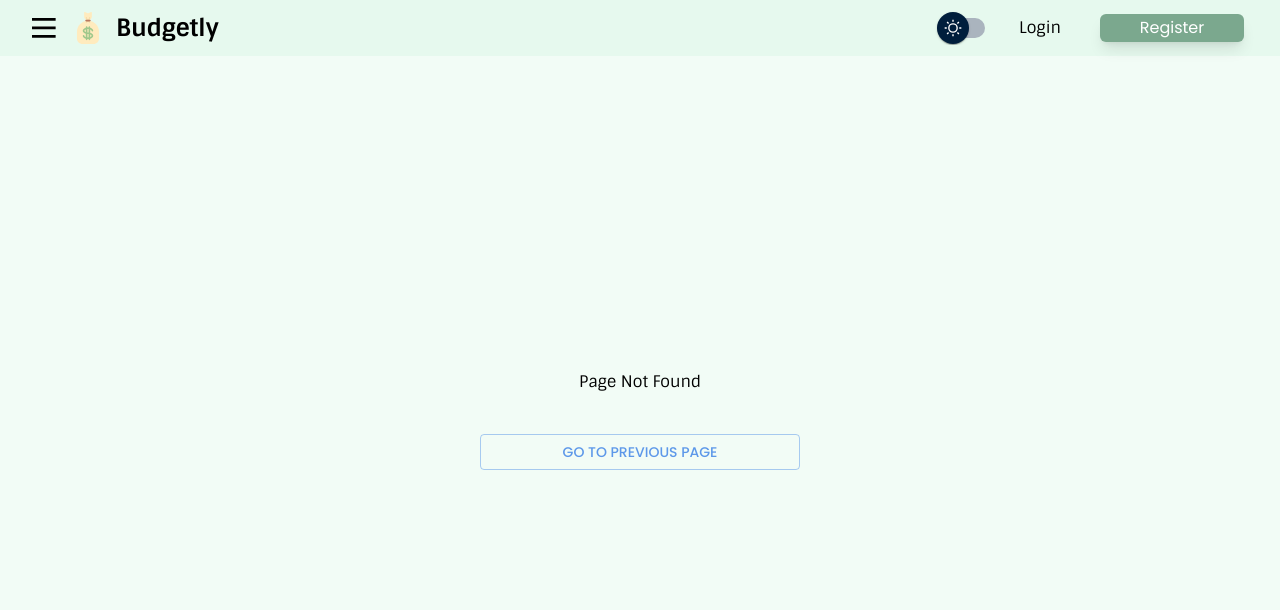
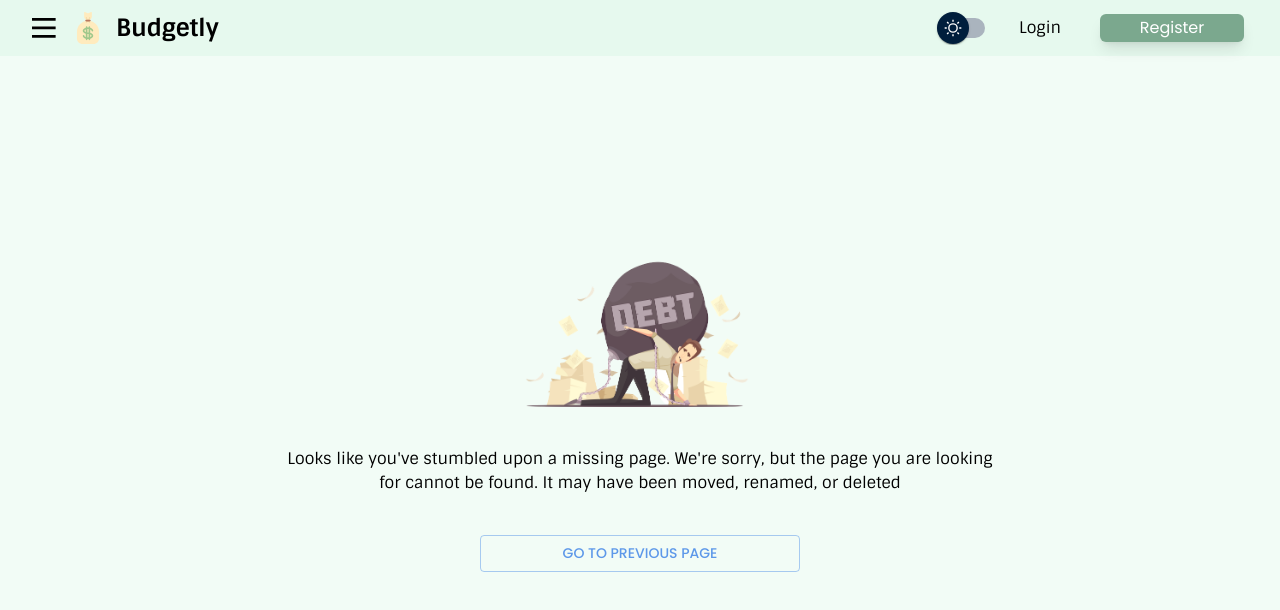
Before and after one commit to AndiRaihan/budgetly-frontend, a React (Vite) app: page /stats in a window 1280 px wide. Before the commit this address had no page. Shown: the top 610 px of the page. Built offline with nearby package versions, Linux system fonts and the light colour scheme.

Commit message:
page not found

```diff
--- a/src/pages/NotFound.tsx
+++ b/src/pages/NotFound.tsx
@@ -2,6 +2,7 @@ import { Button } from "@mui/material";
 import { useSelector } from "react-redux";
 import { useNavigate } from "react-router-dom";
 import { RootState } from "../redux/store";
+import debt from "../assets/20323-removebg-preview.png"
 
 export default function NotFound() {
   const { darkMode } = useSelector((state: RootState) => state);
@@ -12,7 +13,11 @@ export default function NotFound() {
         darkMode.isDarkMode ? "dark" : ""
       )}
     >
-      <h1 className="my-10 text-center">Page Not Found</h1>
+      <div className="flex justify-center items-center">
+        <img src={debt} alt="" className="w-64" />
+      </div>
+      <h1 className="my-10 text-center">Looks like you've stumbled upon a missing page.
+        We're sorry, but the page you are looking <br /> for cannot be found. It may have been moved, renamed, or deleted  </h1>
       <Button
         className="w-80 self-center"
         variant="outlined"
```
Also changed, not shown: src/assets/20323-removebg-preview.png (added).
